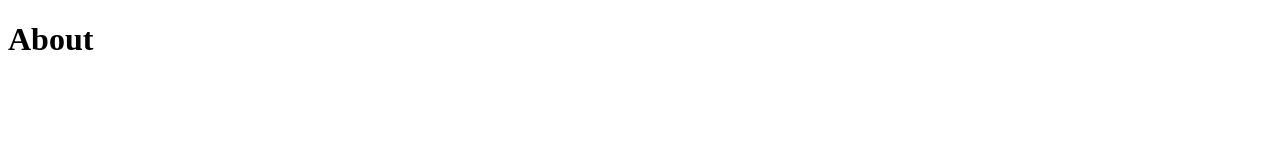
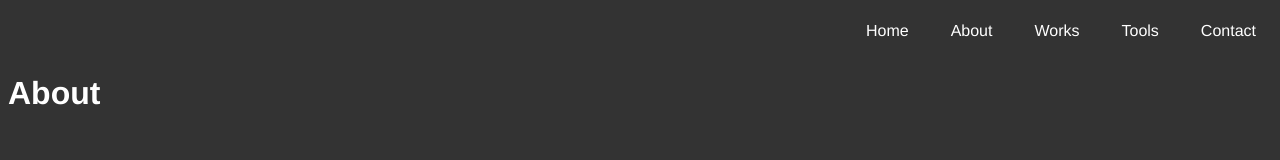
Before and after one commit to De1836/portfolio-page, a plain HTML site: page about.html in a window 1280 px wide. Drawn offline with Linux system fonts and the light colour scheme.

Commit message:
edit css

```diff
--- a/about.html
+++ b/about.html
@@ -3,9 +3,24 @@
 <head>
     <meta charset="UTF-8">
     <meta name="viewport" content="width=device-width, initial-scale=1.0">
+    <link rel="stylesheet" href="styles.css">
     <title>About</title>
 </head>
+<header>
+    <nav>
+        <ul>
+            <li><a href="index.html">Home</a></li>
+            <li><a href="about.html">About</a></li>
+            <li><a href="works.html">Works</a></li>
+            <li><a href="tools.html">Tools</a></li>
+            <li><a href="contact.html">Contact</a></li>
+        </ul>
+    </nav>
+</header>
 <body>
     <h1>About</h1>
 </body>
+<footer>
+
+</footer>
 </html>
--- a/styles.css
+++ b/styles.css
@@ -1,3 +1,52 @@
-* {
+html {
     background-color: #000000cc;
+    font-family: 'Helvetica Neue', Helvetica, Arial, sans-serif;
+    color: #ffffff;
 }
+
+nav {
+    position: sticky;
+    top: 0;
+    background-attachment: fixed;
+    background-size: 100% 100%;
+    transition: background-size 0.3s ease-in-out;
+
+    &:hover {
+        background-size: 120% 120%;
+    }
+
+
+    ul {
+        list-style-type: none;
+        margin: 0;
+        padding: 0;
+        overflow: hidden;
+        background-color: #333;
+        display: flex;
+        justify-content: flex-end;
+    }
+
+    li {
+        margin-left: 10px;
+    }
+
+    li a {
+        display: block;
+        color: white;
+        text-align: center;
+        padding: 14px 16px;
+        text-decoration: none;
+    }
+
+    li a:hover {
+        text-decoration: none;
+        border-bottom: 3px solid white;
+        transition: border-bottom 0.3s ease-in-out;
+
+        &:hover {
+            border-bottom: 3px solid #ffffffcc;
+        }
+
+    }
+
+}
```
Also changed, not shown: contact.html (+1 -0 lines), tools.html (+1 -0 lines), works.html (+1 -0 lines).
